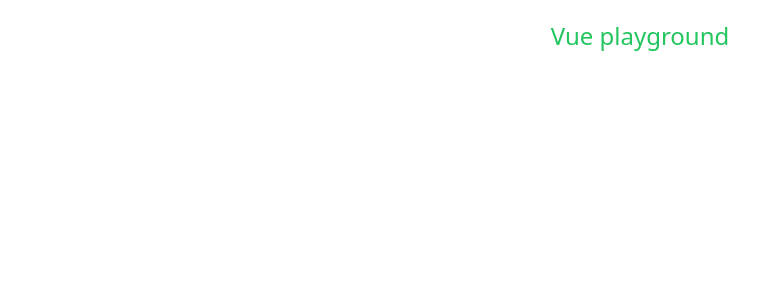
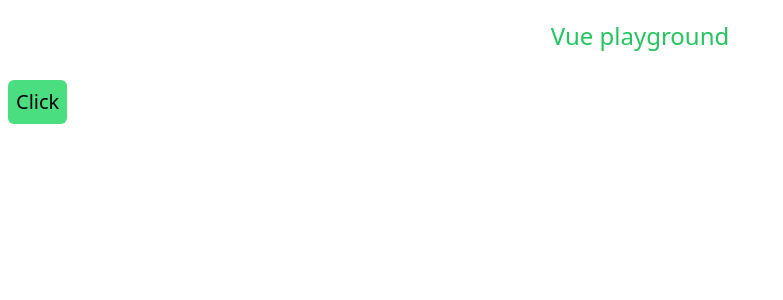
Before and after one commit to Supreme-Zungula/vue-3-playground, a Vue app: page / in a window 1280 px wide. Shown: the top 300 px of the page, without its empty margins (0-783 px from the left). Built offline with nearby package versions, Linux system fonts and the light colour scheme.

Commit message:
Fallthrough attributes example

```diff
--- a/src/App.vue
+++ b/src/App.vue
@@ -1,9 +1,14 @@
 <script setup>
+import BaseButton from "./components/BaseButton.vue";
+const btnClicked = () => {
+  console.log("Button clicked");
+}
 </script>
 
 <template>
   <div>
     <h1 class="text-green-500 text-2xl text-center m-5">Vue playground</h1>
+    <BaseButton @click="btnClicked" class="bg-green-400 rounded-md p-2 text-xl m-2"/>
   </div>
 </template>
 
--- /dev/null
+++ b/src/components/BaseButton.vue
@@ -0,0 +1,10 @@
+<template>
+  <button>Click</button>
+</template>
+<script>
+export default {
+  setup() {
+    return {}
+  },
+}
+</script>
```
